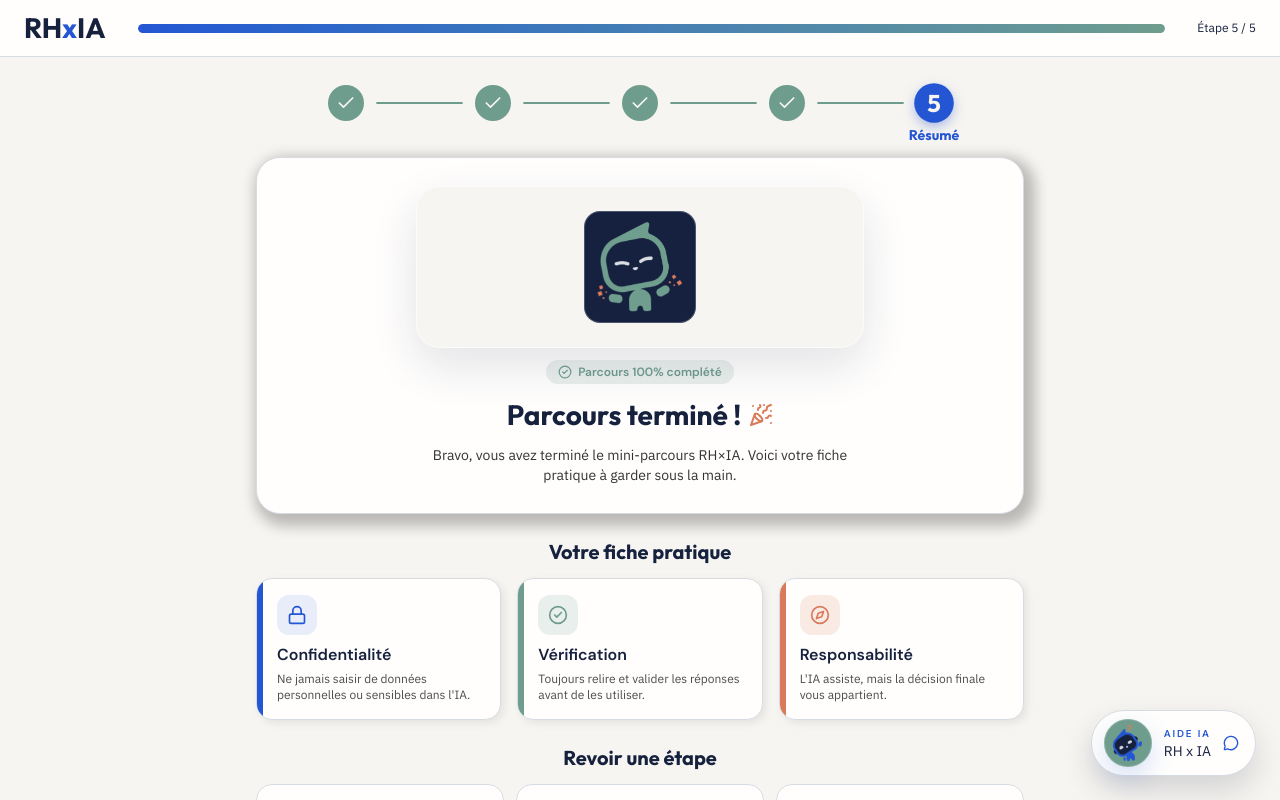
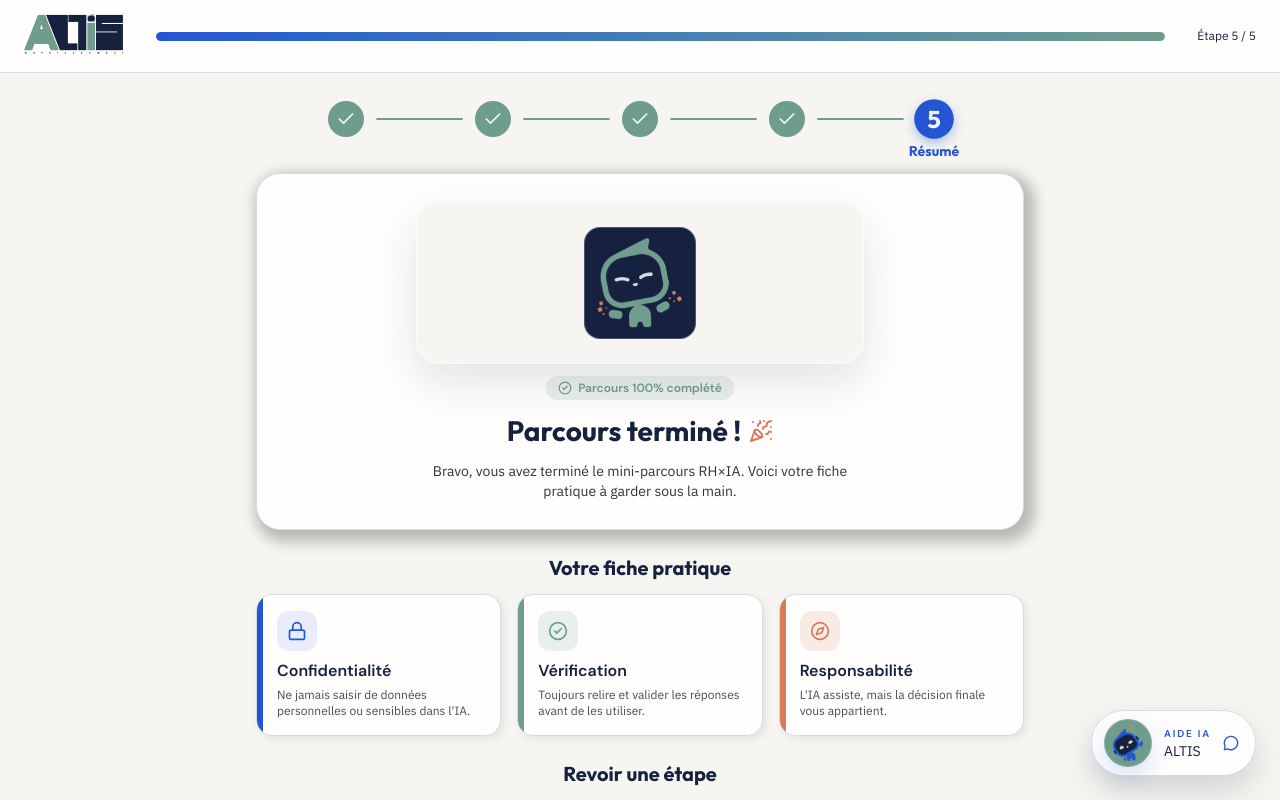
Before and after one commit to claudiaceccaldisc/ydays-test, a React (Vite) app: page /resume in a window 1280 px wide. Shown: the top 800 px of the page. Built offline with nearby package versions, Linux system fonts and the light colour scheme.

Commit message:
Intégrer le logo ALTIS dans le header

```diff
--- a/src/components/AiChatbot.jsx
+++ b/src/components/AiChatbot.jsx
@@ -125,7 +125,7 @@ export default function AiChatbot() {
               </div>
               <div className="min-w-0 flex-1">
                 <h2 className="mt-1 font-titre text-lg font-bold text-bleu-nuit">
-                  Chatbot RH x IA
+                  Chatbot ALTIS
                 </h2>
               </div>
               <button
@@ -141,7 +141,7 @@ export default function AiChatbot() {
             <div className="space-y-4 px-4 py-4">
               <form onSubmit={handleSubmit} className="flex items-center gap-2">
                 <label htmlFor="ai-chatbot-search" className="sr-only">
-                  Poser une question au chatbot RH IA
+                  Poser une question au chatbot ALTIS
                 </label>
                 <div className="relative min-w-0 flex-1">
                   <Search className="pointer-events-none absolute left-3 top-1/2 h-4 w-4 -translate-y-1/2 text-black/35" />
@@ -238,7 +238,7 @@ export default function AiChatbot() {
           onClick={() => setIsOpen((current) => !current)}
           className="fake-ai-chatbot-trigger group flex items-center gap-3 rounded-full border border-gris-brume bg-carte px-3 py-2 pr-4 text-left"
           aria-expanded={isOpen}
-          aria-label={isOpen ? "Fermer l'assistant RH IA" : "Ouvrir l'assistant RH IA"}
+          aria-label={isOpen ? "Fermer l'assistant ALTIS" : "Ouvrir l'assistant ALTIS"}
         >
           <span
             className="fake-ai-chatbot-avatar relative flex h-12 w-12 shrink-0 items-center justify-center rounded-full"
@@ -255,9 +255,7 @@ export default function AiChatbot() {
             <span className="block font-sous-titre text-[10px] font-semibold uppercase tracking-[0.18em] text-bleu-confiance">
               Aide IA
             </span>
-            <span className="block font-corps text-sm text-bleu-nuit">
-              RH x IA
-            </span>
+            <span className="block font-corps text-sm text-bleu-nuit">ALTIS</span>
           </span>
           <MessageCircle className="h-4 w-4 shrink-0 text-bleu-confiance transition group-hover:scale-110" />
         </button>
--- a/src/components/FakeAiChatbot.jsx
+++ b/src/components/FakeAiChatbot.jsx
@@ -54,11 +54,9 @@ export default function FakeAiChatbot() {
                 />
               </div>
               <div className="min-w-0 flex-1">
-
                 <h2 className="mt-1 font-titre text-lg font-bold text-bleu-nuit">
-                  FAQ RH x IA
+                  FAQ ALTIS
                 </h2>
-
               </div>
               <button
                 type="button"
@@ -73,7 +71,7 @@ export default function FakeAiChatbot() {
             <div className="space-y-4 px-4 py-4">
               <form onSubmit={handleSearch} className="flex items-center gap-2">
                 <label htmlFor="fake-ai-chatbot-search" className="sr-only">
-                  Rechercher une définition ou une question RH IA
+                  Rechercher une question ALTIS
                 </label>
                 <div className="relative min-w-0 flex-1">
                   <Search className="pointer-events-none absolute left-3 top-1/2 h-4 w-4 -translate-y-1/2 text-black/35" />
@@ -138,7 +136,7 @@ export default function FakeAiChatbot() {
           onClick={() => setIsOpen((current) => !current)}
           className="fake-ai-chatbot-trigger group flex items-center gap-3 rounded-full border border-gris-brume bg-carte px-3 py-2 pr-4 text-left"
           aria-expanded={isOpen}
-          aria-label={isOpen ? "Fermer l'assistant FAQ RH IA" : "Ouvrir l'assistant FAQ RH IA"}
+          aria-label={isOpen ? "Fermer l'assistant FAQ ALTIS" : "Ouvrir l'assistant FAQ ALTIS"}
         >
           <span
             className="fake-ai-chatbot-avatar relative flex h-12 w-12 shrink-0 items-center justify-center rounded-full"
@@ -156,7 +154,7 @@ export default function FakeAiChatbot() {
               Aide rapide
             </span>
             <span className="block font-corps text-sm text-bleu-nuit">
-              FAQ RH x IA
+              FAQ ALTIS
             </span>
           </span>
           <MessageCircle className="h-4 w-4 shrink-0 text-bleu-confiance transition group-hover:scale-110" />
--- a/src/components/Layout.jsx
+++ b/src/components/Layout.jsx
@@ -2,6 +2,7 @@ import { useOutlet, useLocation } from "react-router-dom";
 import { AnimatePresence, motion } from "framer-motion";
 import { TOTAL_STEPS, getStepByPath } from "../parcours";
 import Stepper from "./Stepper";
+import logoAltis from "../assets/logo_altis.png";
 
 // Variantes de transition entre les pages du parcours.
 const pageVariants = {
@@ -20,11 +21,13 @@ export default function Layout() {
     <div className="flex min-h-dvh flex-col bg-ivoire">
       {/* En-tête */}
       <header className="flex items-center gap-3 border-b border-gris-brume bg-carte px-4 py-3 sm:gap-8 sm:px-6 sm:py-3.5">
-        <p className="shrink-0 font-titre text-xl font-bold leading-none sm:text-[28px]">
-          <span className="text-bleu-nuit">RH</span>
-          <span className="text-bleu-confiance">x</span>
-          <span className="text-bleu-nuit">IA</span>
-        </p>
+        <div className="flex shrink-0 items-center gap-2 sm:gap-3">
+          <img
+            src={logoAltis}
+            alt="Logo ALTIS"
+            className="h-10 w-auto object-contain sm:h-11"
+          />
+        </div>
 
         {/* Barre de progression*/}
         <div className="h-[9px] flex-1 overflow-hidden rounded-full bg-gris-brume">
```
Also changed, not shown: src/assets/logo_altis.png (added).
